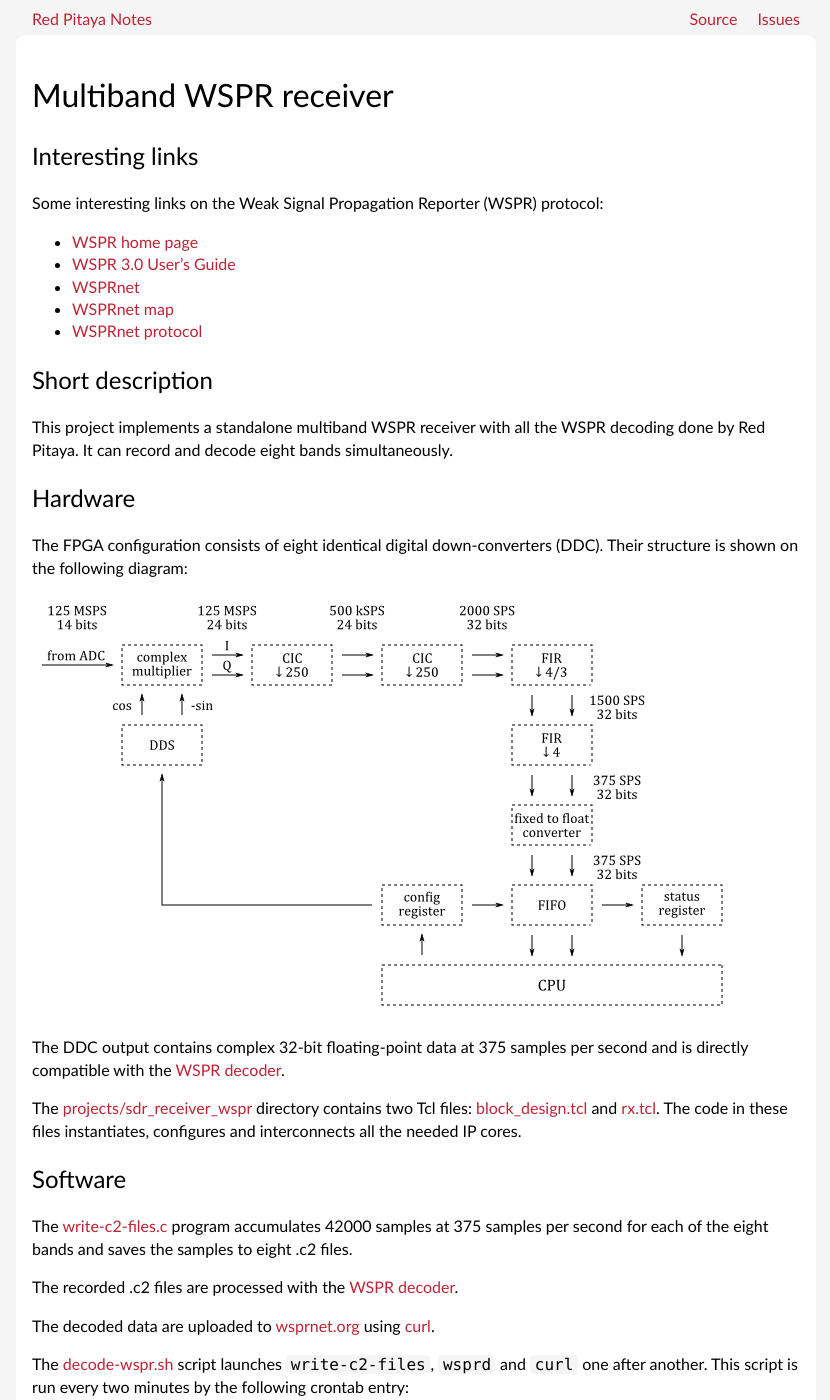
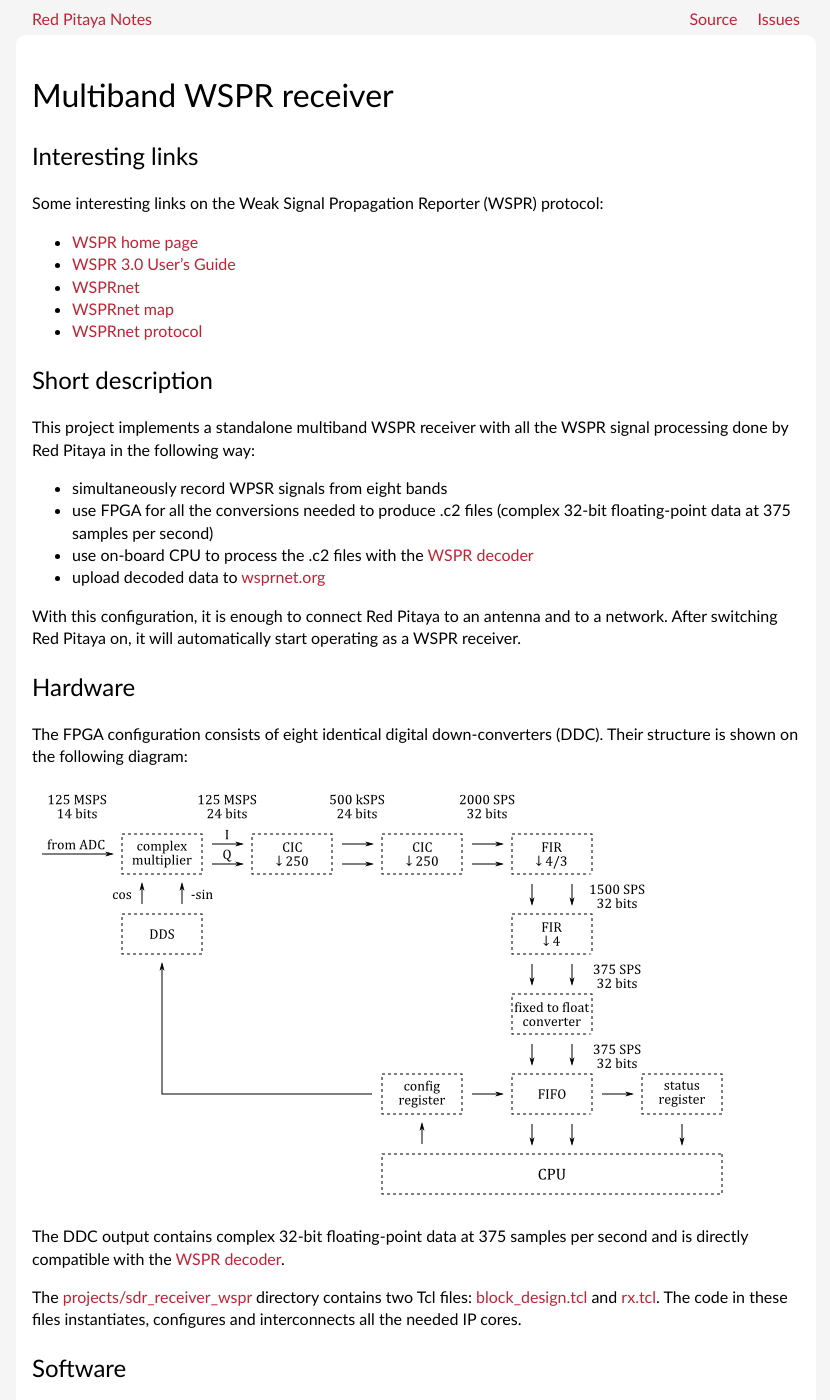
Before and after one commit to pavel-demin/red-pitaya-notes, a Jekyll site: the page built from sdr-receiver-wspr.md, in a window 1280 px wide and 1400 px high. Shown: the whole window, without its empty margins (224-1054 px from the left). Built offline with Jekyll 4.4.1, drawn with Linux system fonts in a browser that asks for light colours; some of the changed text lies outside the part shown.

Commit message:
add more information to sdr-receiver-wspr

```diff
--- a/sdr-receiver-wspr.md
+++ b/sdr-receiver-wspr.md
@@ -18,7 +18,14 @@ Some interesting links on the Weak Signal Propagation Reporter (WSPR) protocol:
 Short description
 -----
 
-This project implements a standalone multiband WSPR receiver with all the WSPR decoding done by Red Pitaya. It can record and decode eight bands simultaneously.
+This project implements a standalone multiband WSPR receiver with all the WSPR signal processing done by Red Pitaya in the following way:
+
+ - simultaneously record WPSR signals from eight bands
+ - use FPGA for all the conversions needed to produce .c2 files (complex 32-bit floating-point data at 375 samples per second)
+ - use on-board CPU to process the .c2 files with the [WSPR decoder](https://sourceforge.net/p/wsjt/wsjt/HEAD/tree/branches/wsjtx/lib/wsprd/)
+ - upload decoded data to [wsprnet.org](http://wsprnet.org)
+
+With this configuration, it is enough to connect Red Pitaya to an antenna and to a network. After switching Red Pitaya on, it will automatically start operating as a WSPR receiver.
 
 Hardware
 -----
@@ -48,6 +55,8 @@ The [decode-wspr.sh](https://github.com/pavel-demin/red-pitaya-notes/tree/master
 Getting started
 -----
 
+An antenna should be connected to the IN1 connector on the Red Pitaya board.
+
 A pre-built SD card image can be downloaded from [this link](https://googledrive.com/host/0B-t5klOOymMNfmJ0bFQzTVNXQ3RtWm5SQ2NGTE1hRUlTd3V2emdSNzN6d0pYamNILW83Wmc/SDR/red-pitaya-wspr-debian-8.2-armhf-20160320.zip).
 
 The SD card image size is 1 GB, so it should fit on any SD card starting from 2 GB.
@@ -70,11 +79,13 @@ resize2fs /dev/mmcblk0p2
 Configuring WSPR receiver
 -----
 
-To enable uploads to [wsprnet.org](http://wsprnet.org) the `CALL` and `GRID` variables should be specified in [decode-wspr.sh](https://github.com/pavel-demin/red-pitaya-notes/tree/master/projects/sdr_receiver_wspr/decode-wspr.sh#L4).
+By default, the uploads to [wsprnet.org](http://wsprnet.org) are disabled and all the decoded data are accumulated in `/dev/shm/ALL_DATA.TXT`.
+
+To enable uploads, the `CALL` and `GRID` variables should be specified in [decode-wspr.sh](https://github.com/pavel-demin/red-pitaya-notes/tree/master/projects/sdr_receiver_wspr/decode-wspr.sh#L4). These variables should be set to the call sign of the receiving station and its 6-character Maidenhead grid locator.
 
 The frequency correction ppm value can be adjusted by editing the `CORR` variable in [decode-wspr.sh](https://github.com/pavel-demin/red-pitaya-notes/tree/master/projects/sdr_receiver_wspr/decode-wspr.sh#L8).
 
-The bands can be configured by editing and recompiling [write-c2-files.c](https://github.com/pavel-demin/red-pitaya-notes/tree/master/projects/sdr_receiver_wspr/write-c2-files.c). The `freq[8]` array contains all the WSPR frequencies. They can be enabled or disabled by uncommenting or by commenting the corresponding lines. The command to compile [write-c2-files.c](https://github.com/pavel-demin/red-pitaya-notes/tree/master/projects/sdr_receiver_wspr/write-c2-files.c) is:
+The bands can be configured by editing and recompiling [write-c2-files.c](https://github.com/pavel-demin/red-pitaya-notes/tree/master/projects/sdr_receiver_wspr/write-c2-files.c). The `freq[8]` array contains all the WSPR frequencies. They can be enabled or disabled by uncommenting or by commenting the corresponding lines. The command to compile [write-c2-files.c](https://github.com/pavel-demin/red-pitaya-notes/tree/master/projects/sdr_receiver_wspr/write-c2-files.c) from the Red Pitaya command line is:
 {% highlight bash %}
 gcc write-c2-files.c -o write-c2-files -lm
 {% endhighlight %}
```
